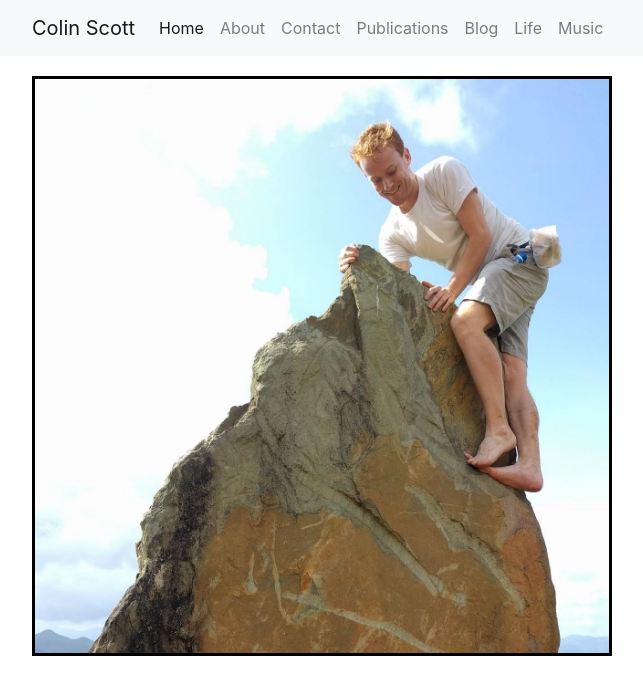
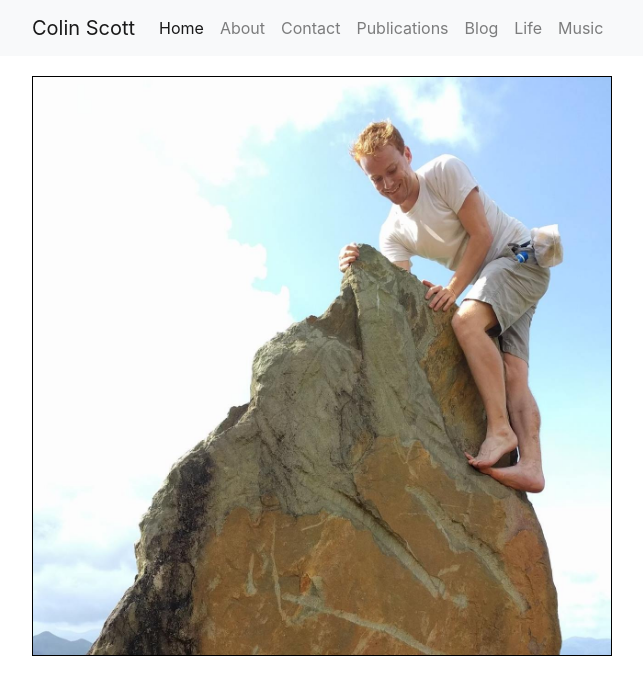
Before and after one commit to colin-scott/personal_website, a Jekyll site: the page built from index.html, in a window 1280 px wide. Shown: the top 695 px of the page, without its empty margins (53-696 px from the left). Built offline with Jekyll 4.4.1, drawn with Linux system fonts in a browser that asks for light colours; Markdown is read by kramdown in place of the engine named in the settings.

Commit message:
Make image responsive

```diff
--- a/_layouts/default.html
+++ b/_layouts/default.html
@@ -21,6 +21,13 @@
 
         .navbar {
           margin-bottom: 20px;
+        }
+
+        .responsive-img {
+          border: solid black 1px;
+          max-width: 580px;
+          width: 100%;
+          height: auto;
         }
     </style>
 
--- a/index.html
+++ b/index.html
@@ -5,5 +5,5 @@
 description: "Colin Scott's Homepage"
 ---
 
-<img src="profile.jpg" border="black"
-style="border: solid black 3px;" width="580"> <br />
+<img src="profile.jpg" class="responsive-img">
+<br />
```
